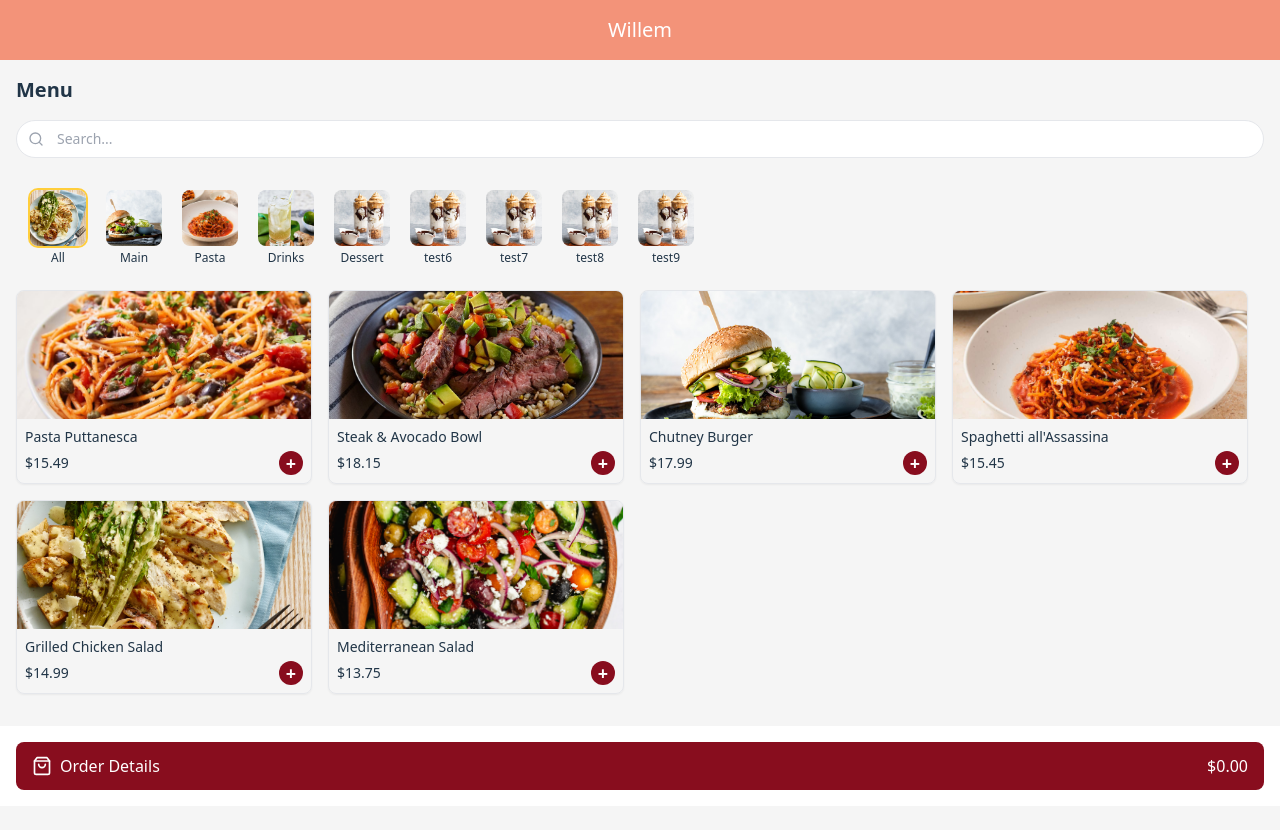
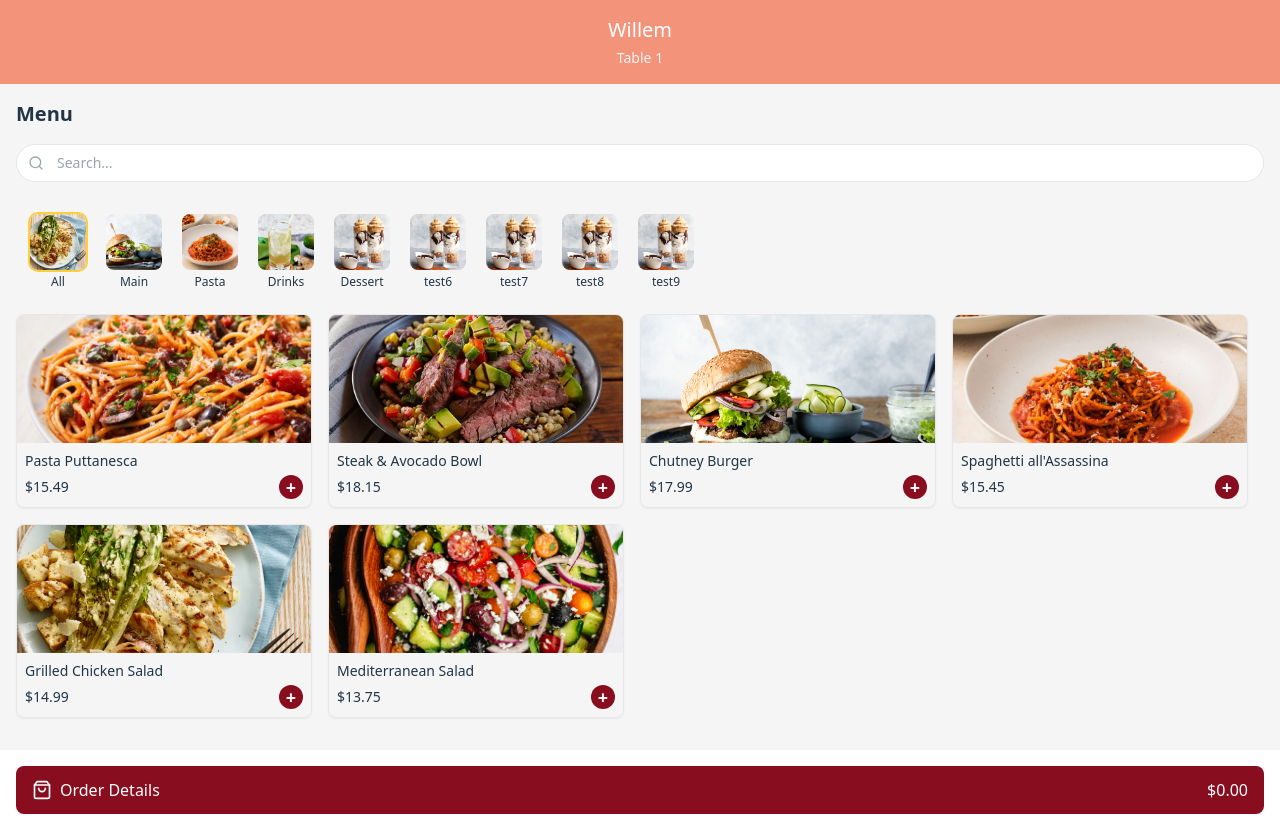
Before and after one commit to S3-Groepsproject-vj24-25/front-end, a React (Vite) app: page /table/1 in a window 1280 px wide. Before the commit this address led to /. Before the commit the page ends 806 px from the top, so only its background shows below. Built offline with nearby package versions, Linux system fonts and the light colour scheme.

Commit message:
Get table id from url and keep session to order

```diff
--- a/src/App.jsx
+++ b/src/App.jsx
@@ -1,5 +1,6 @@
 import { BrowserRouter as Router, Routes, Route, Navigate } from "react-router-dom"
 import { CartProvider } from "./context/CartContext"
+import { TableProvider } from "./context/TableContext"
 import Homepage from "./pages/Homepage"
 import CartPage from "./pages/CartPage"
 import KitchenPortal from "./pages/KitchenPortal"
@@ -7,15 +8,17 @@ import KitchenPortal from "./pages/KitchenPortal"
 function App() {
   return (
     <Router>
+      <TableProvider>
         <CartProvider>
           <Routes>
+            <Route path="/table/:tableId" element={<Homepage />} />
             <Route path="/" element={<Homepage />} />
             <Route path="/cart" element={<CartPage />} />
             <Route path="/kitchen" element={<KitchenPortal />} />
-        {/* <Route path="/bar" element={<BarPortal />} /> */}
             <Route path="*" element={<Navigate to="/" replace />} />
           </Routes>
         </CartProvider>
+      </TableProvider>
     </Router>
   )
 }
--- a/src/context/CartContext.jsx
+++ b/src/context/CartContext.jsx
@@ -1,6 +1,4 @@
 /* eslint-disable react/prop-types */
-
-
 import { createContext, useContext, useState, useEffect } from "react"
 
 const CartContext = createContext()
@@ -15,13 +13,8 @@ export const useCart = () => {
 
 export const CartProvider = ({ children }) => {
   const [cartItems, setCartItems] = useState(() => {
-    const savedCart = localStorage.getItem("cart")
-    return savedCart ? JSON.parse(savedCart) : []
+    return []
   })
-
-  useEffect(() => {
-    localStorage.setItem("cart", JSON.stringify(cartItems))
-  }, [cartItems])
 
   const addToCart = (item) => {
     const existingItemIndex = cartItems.findIndex((cartItem) => {
--- /dev/null
+++ b/src/context/TableContext.jsx
@@ -0,0 +1,60 @@
+/* eslint-disable react/prop-types */
+import { createContext, useContext, useState, useEffect } from "react"
+
+const TableContext = createContext()
+
+export const useTable = () => {
+  const context = useContext(TableContext)
+  if (!context) {
+    throw new Error("useTable must be used within a TableProvider")
+  }
+  return context
+}
+
+const getStoredTableId = () => {
+  try {
+    return localStorage.getItem("currentTableId")
+  } catch (error) {
+    console.warn("localStorage not available:", error)
+    return null
+  }
+}
+
+const setStoredTableId = (tableId) => {
+  try {
+    if (tableId) {
+      localStorage.setItem("currentTableId", tableId)
+    } else {
+      localStorage.removeItem("currentTableId")
+    }
+  } catch (error) {
+    console.warn("localStorage not available:", error)
+  }
+}
+
+export const TableProvider = ({ children }) => {
+  const [currentTableId, setCurrentTableId] = useState(() => {
+    return getStoredTableId()
+  })
+
+  const setTableId = (newTableId) => {
+    if (newTableId !== currentTableId) {
+      setCurrentTableId(newTableId)
+      setStoredTableId(newTableId)
+    }
+  }
+
+  const clearTableId = () => {
+    setCurrentTableId(null)
+    setStoredTableId(null)
+  }
+
+  const value = {
+    tableId: currentTableId,
+    setTableId,
+    clearTableId,
+    hasTableId: !!currentTableId
+  }
+
+  return <TableContext.Provider value={value}>{children}</TableContext.Provider>
+}
--- a/src/pages/CartPage.jsx
+++ b/src/pages/CartPage.jsx
@@ -1,10 +1,12 @@
 import { useState } from "react"
 import { ArrowLeft, Minus, Plus, Trash2 } from "lucide-react"
 import { useCart } from "../context/CartContext"
+import { useTable } from "../context/TableContext"
 import { useNavigate } from "react-router-dom"
 
 const CartPage = () => {
   const { cartItems, removeFromCart, updateQuantity, getTotalPrice, clearCart } = useCart()
+  const { tableId, hasTableId } = useTable()
   const [isCheckingOut, setIsCheckingOut] = useState(false)
   const navigate = useNavigate()
 
@@ -28,8 +30,8 @@ const CartPage = () => {
     setIsCheckingOut(true)
 
     const formattedOrder = {
-      orderId: "8",
-      tableID: "1",
+      orderId: Math.random().toString(36).substr(2, 9),
+      tableID: tableId || "0",
       items: cartItems.map((item) => ({
         id: item.id,
         name: item.name,
@@ -75,11 +77,15 @@ const CartPage = () => {
 
       if (!response.ok) {
         console.error("Server returned an error status:", response.status)
-        alert("Error: " + response.status)
+        alert(`Error: ${response.status}. Please try again.`)
         return
       }
 
-      alert(`Order #${result?.id || "New"} placed successfully!`)
+      const successMessage = hasTableId
+        ? `Order #${result?.id || "New"} placed successfully for Table ${tableId}!`
+        : `Order #${result?.id || "New"} placed successfully!`
+
+      alert(successMessage)
       clearCart()
       navigate("/")
     } catch (error) {
@@ -90,11 +96,9 @@ const CartPage = () => {
     }
   }
 
-
   const goBack = () => {
     navigate("/")
   }
-
 
   return (
     <div className="min-h-screen w-full flex flex-col">
@@ -103,13 +107,24 @@ const CartPage = () => {
           <button onClick={goBack} className="text-white mr-4">
             <ArrowLeft className="h-6 w-6" />
           </button>
-          <h1 className="text-xl font-medium flex-1 text-center">Willem</h1>
+          <div className="flex-1 text-center">
+            <h1 className="text-xl font-medium">Willem</h1>
+            {hasTableId && (
+              <p className="text-sm opacity-90">Table {tableId}</p>
+            )}
+          </div>
           <div className="w-6"></div>
         </header>
 
-
         <main className="flex-1 flex flex-col p-4">
-          <h2 className="text-xl font-bold mb-4">Order</h2>
+          <div className="flex justify-between items-center mb-4">
+            <h2 className="text-xl font-bold">Order</h2>
+            {!hasTableId && (
+              <div className="bg-amber-100 text-amber-800 px-3 py-1 rounded-full text-xs">
+                No Table
+              </div>
+            )}
+          </div>
 
           {cartItems.length === 0 ? (
             <div className="flex-1 flex flex-col items-center justify-center text-gray-500">
@@ -187,6 +202,12 @@ const CartPage = () => {
                   <span>Total</span>
                   <span>${total}</span>
                 </div>
+                {hasTableId && (
+                  <div className="flex justify-between text-sm text-gray-600 pt-1">
+                    <span>Table</span>
+                    <span>{tableId}</span>
+                  </div>
+                )}
               </div>
 
               <button
@@ -194,7 +215,7 @@ const CartPage = () => {
                 disabled={isCheckingOut}
                 className="w-full bg-primary text-white py-3 rounded-lg mt-4 font-medium disabled:opacity-70"
               >
-                {isCheckingOut ? "Processing..." : "Checkout"}
+                {isCheckingOut ? "Processing..." : hasTableId ? `Checkout for Table ${tableId}` : "Checkout"}
               </button>
             </>
           )}
--- a/src/pages/Homepage.jsx
+++ b/src/pages/Homepage.jsx
@@ -1,4 +1,6 @@
 import { useState, useEffect } from "react"
+import { useParams, useLocation } from "react-router-dom"
+import { useTable } from "../context/TableContext"
 import { SearchBar } from "../components/homepage/SearchBar"
 import CategoryFilter from "../components/homepage/CategoryFilter"
 import MenuItems from "../components/homepage/MenuItems"
@@ -7,9 +9,19 @@ import menuItems from "../data/menuItems"
 import categories from "../data/categories"
 
 export default function Homepage() {
+  const { tableId: urlTableId } = useParams()
+  const location = useLocation()
+  const { tableId, setTableId, hasTableId, clearTableId } = useTable()
+
   const [selectedCategory, setSelectedCategory] = useState("All")
   const [searchQuery, setSearchQuery] = useState("")
   const [isLoading, setIsLoading] = useState(true)
+
+  useEffect(() => {
+    if (urlTableId && urlTableId !== tableId) {
+      setTableId(urlTableId)
+    }
+  }, [urlTableId, tableId, setTableId])
 
   useEffect(() => {
     const timer = setTimeout(() => {
@@ -25,14 +37,32 @@ export default function Homepage() {
     return matchesCategory && matchesSearch
   })
 
+  const currentTableId = urlTableId || tableId
+  const hasTable = !!currentTableId
+
   return (
     <div className="min-h-screen w-full flex flex-col">
       <div className="flex-1 flex flex-col w-full mx-auto">
         <header className="w-full bg-secondary text-white p-4 flex justify-center items-center">
-          <h1 className="text-xl font-medium">Willem</h1>
+          <div className="text-center">
+            <h1 className="text-xl font-medium">Willem</h1>
+            {hasTable && (
+              <p className="text-sm opacity-90 mt-1">Table {currentTableId}</p>
+            )}
+          </div>
         </header>
 
         <main className="flex-1 flex flex-col p-4">
+          {!hasTable && (
+            <div className="bg-amber-50 border border-amber-200 rounded-lg p-4 mb-4">
+              <p className="text-amber-800 text-sm">
+                <strong>Note:</strong> No table selected. Orders will be placed without a table number.
+                <br />
+                Scan a QR code at your table to automatically set the table number.
+              </p>
+            </div>
+          )}
+
           <h2 className="text-xl font-bold mb-4">Menu</h2>
 
           <SearchBar searchQuery={searchQuery} setSearchQuery={setSearchQuery} />
```
Lines whose indentation alone changed are shown as unchanged.
